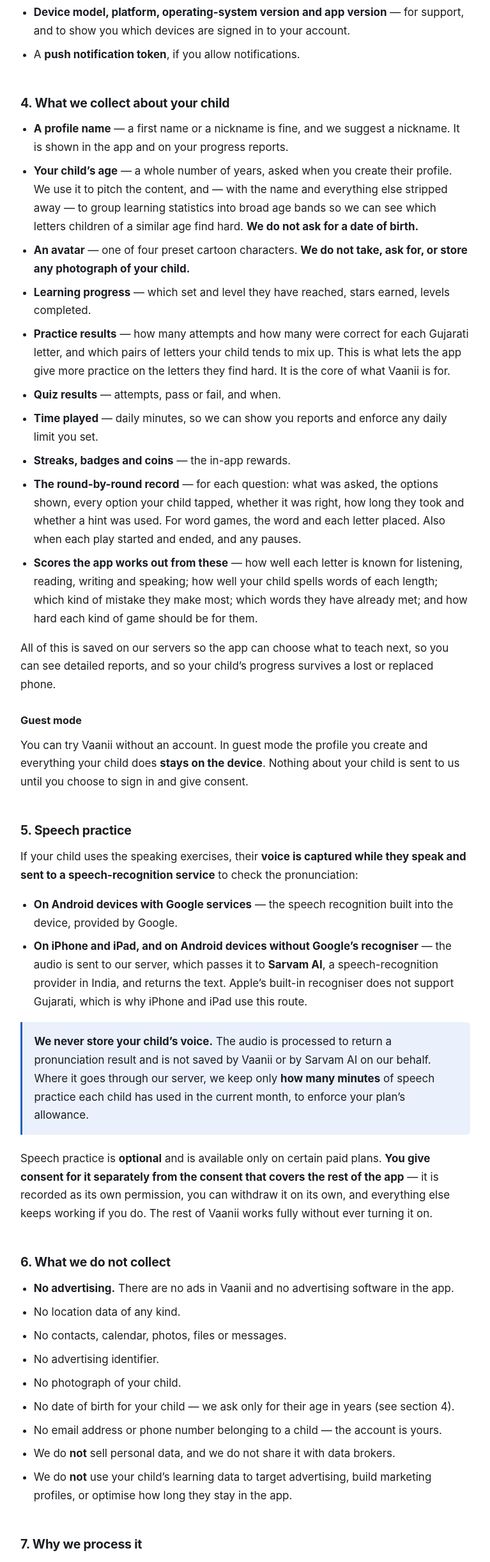
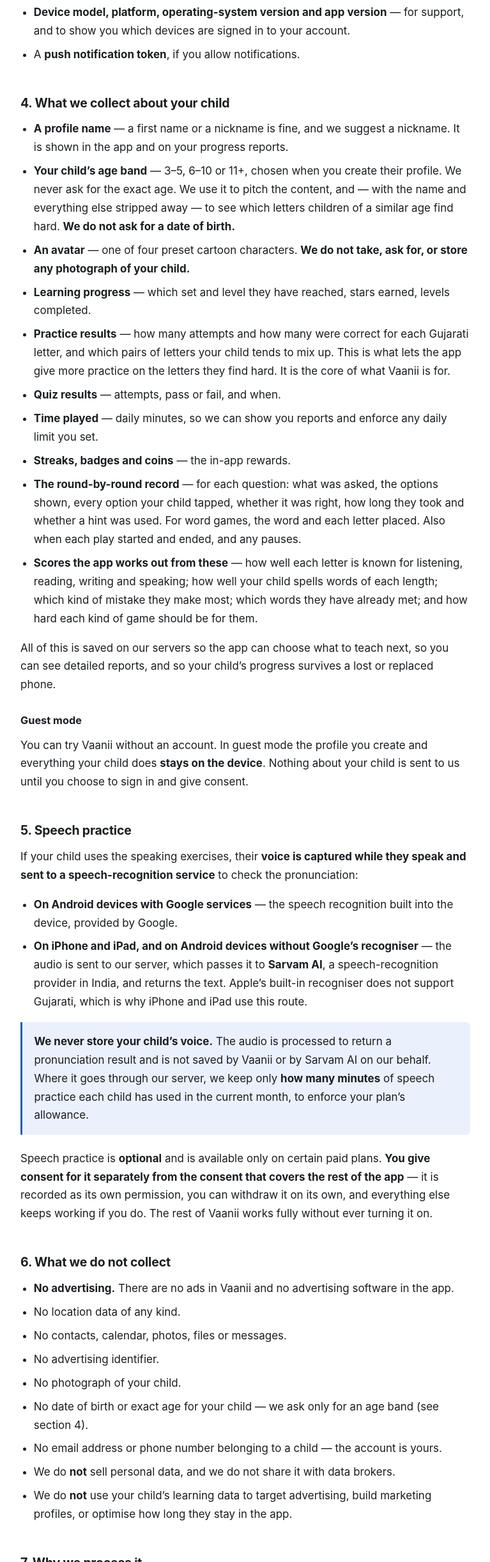
Before and after one commit to krushang18/vaanii-privacy-policy, a plain HTML site: page privacy-policy/index.html in a window 1280 px wide. Shown: the part 1645-4087 px from the top of the page at 64% size, without its empty margins (256-1023 px from the left). Drawn offline with Linux system fonts and the light colour scheme.

Commit message:
Policy 2026-10-26 fix: age band, not exact age; round-by-round record is uploaded

```diff
--- a/privacy-policy/index.html
+++ b/privacy-policy/index.html
@@ -148,7 +148,7 @@
 
 <ul>
   <li><strong>A profile name</strong> — a first name or a nickname is fine, and we suggest a nickname. It is shown in the app and on your progress reports.</li>
-  <li><strong>Your child’s age</strong> — a whole number of years, asked when you create their profile. We use it to pitch the content, and — with the name and everything else stripped away — to group learning statistics into broad age bands so we can see which letters children of a similar age find hard. <strong>We do not ask for a date of birth.</strong></li>
+  <li><strong>Your child’s age band</strong> — 3–5, 6–10 or 11+, chosen when you create their profile. We never ask for the exact age. We use it to pitch the content, and — with the name and everything else stripped away — to see which letters children of a similar age find hard. <strong>We do not ask for a date of birth.</strong></li>
   <li><strong>An avatar</strong> — one of four preset cartoon characters. <strong>We do not take, ask for, or store any photograph of your child.</strong></li>
   <li><strong>Learning progress</strong> — which set and level they have reached, stars earned, levels completed.</li>
   <li><strong>Practice results</strong> — how many attempts and how many were correct for each Gujarati letter, and which pairs of letters your child tends to mix up. This is what lets the app give more practice on the letters they find hard. It is the core of what Vaanii is for.</li>
@@ -188,7 +188,7 @@
   <li>No contacts, calendar, photos, files or messages.</li>
   <li>No advertising identifier.</li>
   <li>No photograph of your child.</li>
-  <li>No date of birth for your child — we ask only for their age in years (see section 4).</li>
+  <li>No date of birth or exact age for your child — we ask only for an age band (see section 4).</li>
   <li>No email address or phone number belonging to a child — the account is yours.</li>
   <li>We do <strong>not</strong> sell personal data, and we do not share it with data brokers.</li>
   <li>We do <strong>not</strong> use your child’s learning data to target advertising, build marketing profiles, or optimise how long they stay in the app.</li>
```
Also changed, not shown: delete-account/index.html (+1 -1 lines), 1 other file.
